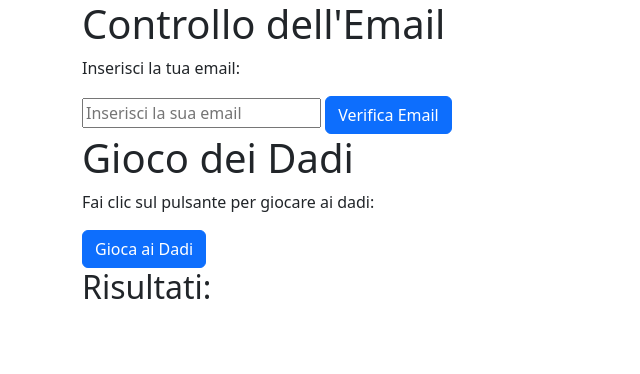
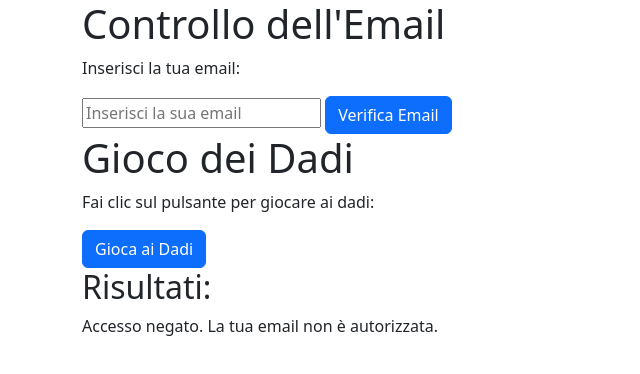
Before and after one commit to GianniMarkQuagliani/js-mail-dadi, a plain HTML site: page index.html in a window 1280 px wide. Both pictures are taken after a click on the button "Verifica Email". Shown: the whole page, without its empty margins (0-640 px from the left). Drawn offline with nearby package versions, Linux system fonts and the light colour scheme.

Commit message:
[add] Check if the user's email is in the allowed

```diff
--- a/assets/js/script.js
+++ b/assets/js/script.js
@@ -1,5 +1,5 @@
 //Creare un arrey di email consentite
-const emailCostante = ['email1@example.com', 'email2@example.com', 'email3@example.com'];
+const emailConsentite = ['email1@example.com', 'email2@example.com', 'email3@example.com'];
 //Assegnare il pulsante  "Verifica Email" a una variabile
 const verificaEmailBtn = document.getElementById('verificaEmailBtn');
 //Aggiungere un event listener al pulsante  "Verifica Email" per gestire il clic
@@ -7,7 +7,13 @@ verificaEmailBtn.addEventListener('click', function () {
     //Dichiarazione di una variabile che contiene l'email inserita dall'utente.
     const emailUtente = document.getElementById('emailInput').value;
     //Dichiarazione di un elemento DOM che rappresenta il risultato della verifica email.
-    const risultatoEmail = document.getElementById("risultatoEmail");
-    console.log(emailUtente);
-
+    const risultatoEmail = document.getElementById('risultatoEmail');
+    //Verificare se l'email dell'utente è nella lista delle email consentite, poi stampare
+    if (emailConsentite.includes(emailUtente)) {
+        //Se l'email è autorizzata, imposta il risultato della verifica su "Accesso consentito".
+        risultatoEmail.textContent = 'Accesso consentito. Benvenuto!';
+    } else {
+        //Se l'email non è autorizzata, imposta il risultato della verifica su "Accesso negato".
+        risultatoEmail.textContent = 'Accesso negato. La tua email non è autorizzata.';
+    }
 });
--- a/index.html
+++ b/index.html
@@ -27,8 +27,8 @@
 
         <!-- Risultati -->
         <h2>Risultati:</h2>
-        <p id="risultatiEmail"></p>
-        <p id="risultatiDadi"></p>
+        <p id="risultatoEmail"></p>
+        <p id="risultatoDadi"></p>
     </div>
 
     <!-- JS -->
```
